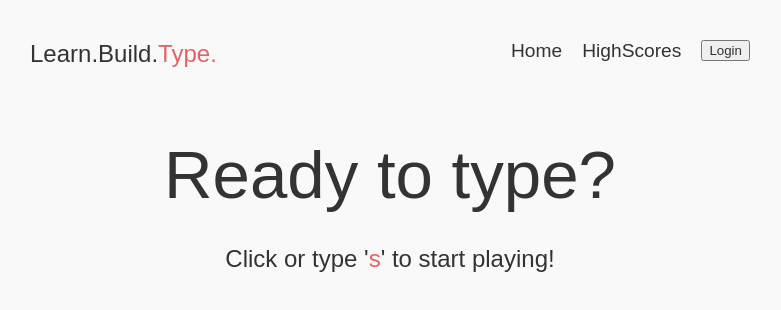
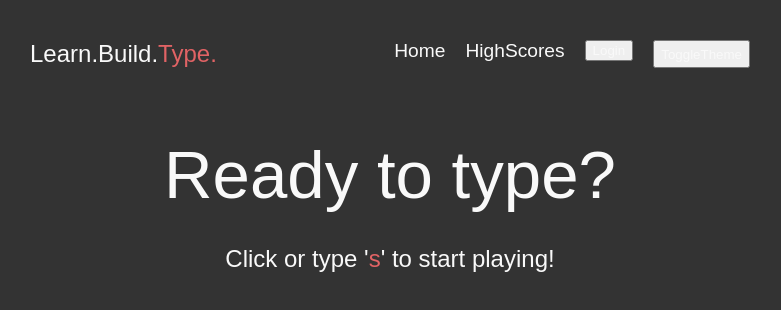
Before and after one commit to genarot/react-serverless-fullstack-udemy, a React (Create React App) app: page / in a window 1280 px wide. Shown: the top 310 px of the page, without its empty margins (250-1031 px from the left). Built offline with nearby package versions, Linux system fonts and the light colour scheme.

Commit message:
Switching theme is working

```diff
--- a/src/App.tsx
+++ b/src/App.tsx
@@ -8,11 +8,12 @@ import Global from "./styled/Global";
 import { useAuth0 } from "@auth0/auth0-react";
 import { ThemeProvider } from "styled-components";
 import { darkTheme, lightTheme } from "./styled/Themes";
+import UseTheme from "./hooks/UseTheme";
 
 function App() {
   const { isLoading } = useAuth0();
+  const [theme, setTheme] = UseTheme();
 
-  const theme = "light";
   const currentTheme = theme === "light" ? lightTheme : darkTheme;
 
   return (
@@ -24,7 +25,7 @@ function App() {
             <p>Loading....</p>
           ) : (
             <Container>
-              <NavBar />
+              <NavBar toggleTheme={setTheme as any} />
               <Switch>
                 <Route path="/game" component={Game} />
                 <Route path="/highScores" component={HighScores} />
--- a/src/components/NavBar.tsx
+++ b/src/components/NavBar.tsx
@@ -1,6 +1,7 @@
 import { useAuth0 } from "@auth0/auth0-react";
 import React from "react";
 import { Link } from "react-router-dom";
+import UseTheme from "../hooks/UseTheme";
 import { Accent } from "../styled/Random";
 import {
   StyledLink,
@@ -8,15 +9,12 @@ import {
   StyledNavBrand,
   StyledNavItems,
 } from "../styled/StyledNavbar";
-type Props = {};
+type Props = { toggleTheme: Function };
 
 export const NavBar = (props: Props) => {
-  const {
-    isAuthenticated,
-    loginWithRedirect,
-    logout,
-    loginWithPopup,
-  } = useAuth0();
+  // const [_, toggleTheme] = UseTheme();
+
+  const { isAuthenticated, loginWithRedirect, logout } = useAuth0();
 
   return (
     <StyledNavbar>
@@ -42,6 +40,14 @@ export const NavBar = (props: Props) => {
             <button onClick={() => logout()}>Logout</button>
           </li>
         )}
+        <button
+          onClick={function () {
+            // @ts-ignore
+            props.toggleTheme();
+          }}
+        >
+          ToggleTheme
+        </button>
       </StyledNavItems>
     </StyledNavbar>
   );
--- /dev/null
+++ b/src/hooks/UseTheme.tsx
@@ -0,0 +1,17 @@
+import { useState } from "react";
+
+export default function UseTheme() {
+  const [theme, setTheme] = useState("dark");
+
+  const toggleTheme = () => {
+    if (theme === "light") {
+      console.log("light");
+      setTheme("dark");
+    } else {
+      setTheme("light");
+      console.log("dark");
+    }
+  };
+
+  return [theme, toggleTheme];
+}
```
